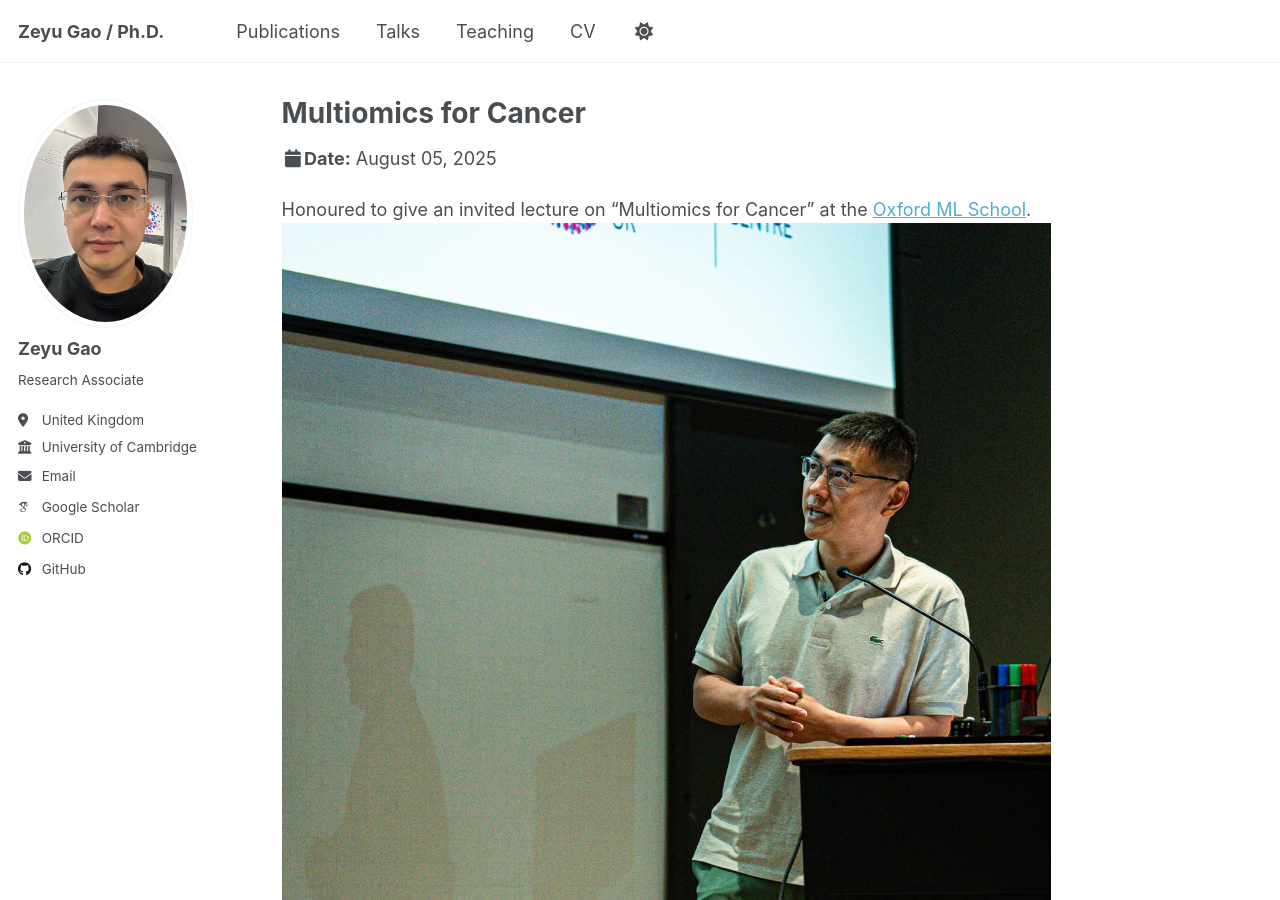
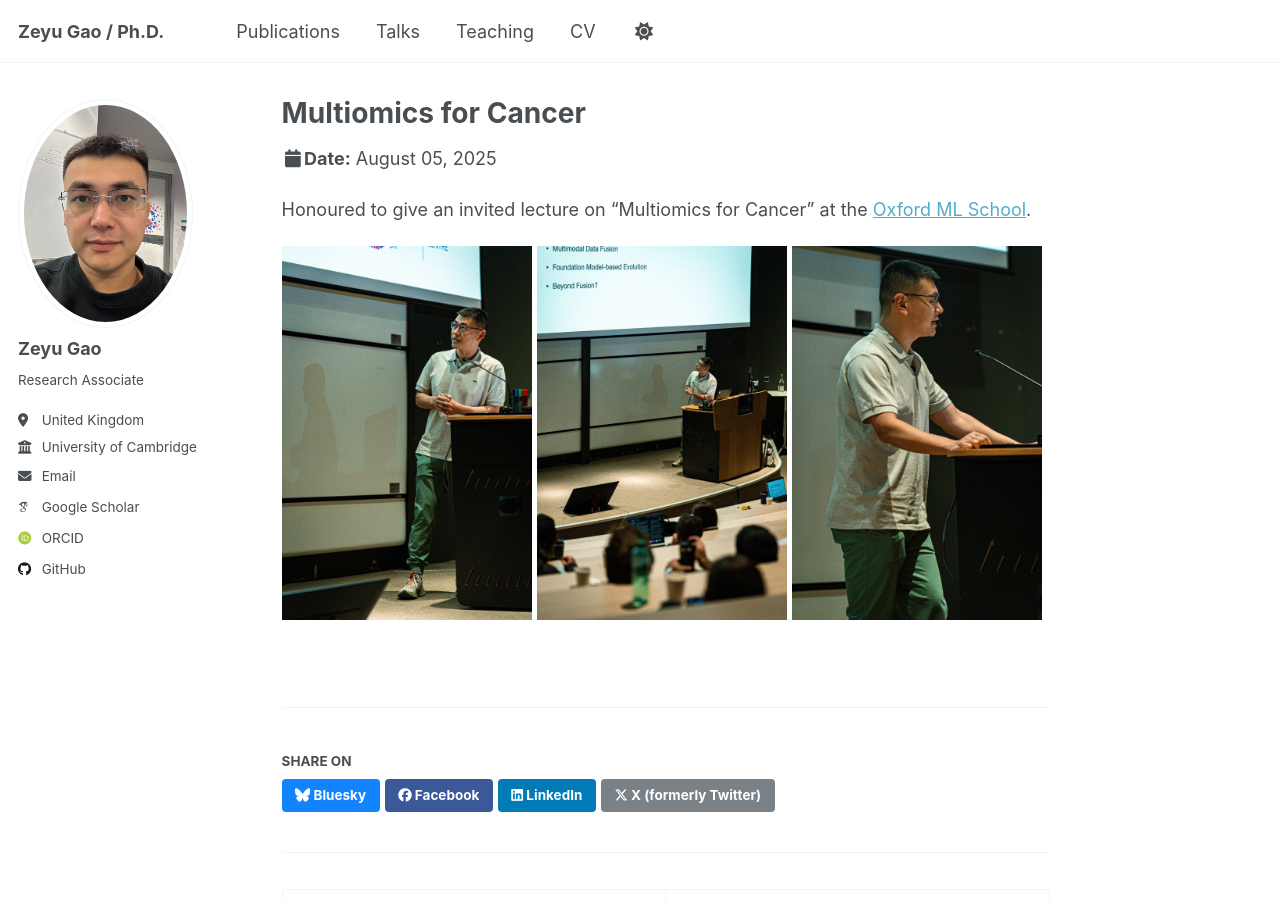
Before and after one commit to ZeyuGaoAi/ZeyuGaoAi.github.io, a Jekyll site: the page built from _talks/2025-08-OxML.md, in a window 1280 px wide and 900 px high. Built offline with Jekyll 4.4.1, drawn with Linux system fonts in a browser that asks for light colours; some web fonts are replaced; a script that is not in the unit is left out.

Commit message:
Update 2025-08-OxML.md

```diff
--- a/_talks/2025-08-OxML.md
+++ b/_talks/2025-08-OxML.md
@@ -9,6 +9,8 @@ location: "Oxford, UK"
 ---
 
 Honoured to give an invited lecture on “Multiomics for Cancer” at the [Oxford ML School](https://www.oxfordml.school/2025-health).
-![picture1](../images/2025OxML1.jpeg)
-![picture2](../images/2025OxML2.jpeg)
-![picture3](../images/2025OxML3.jpeg)
+<p float="left">
+  <img src="../images/2025OxML1.jpeg" width="250"/>
+  <img src="../images/2025OxML2.jpeg" width="250"/>
+  <img src="../images/2025OxML3.jpeg" width="250"/>
+</p>
```
